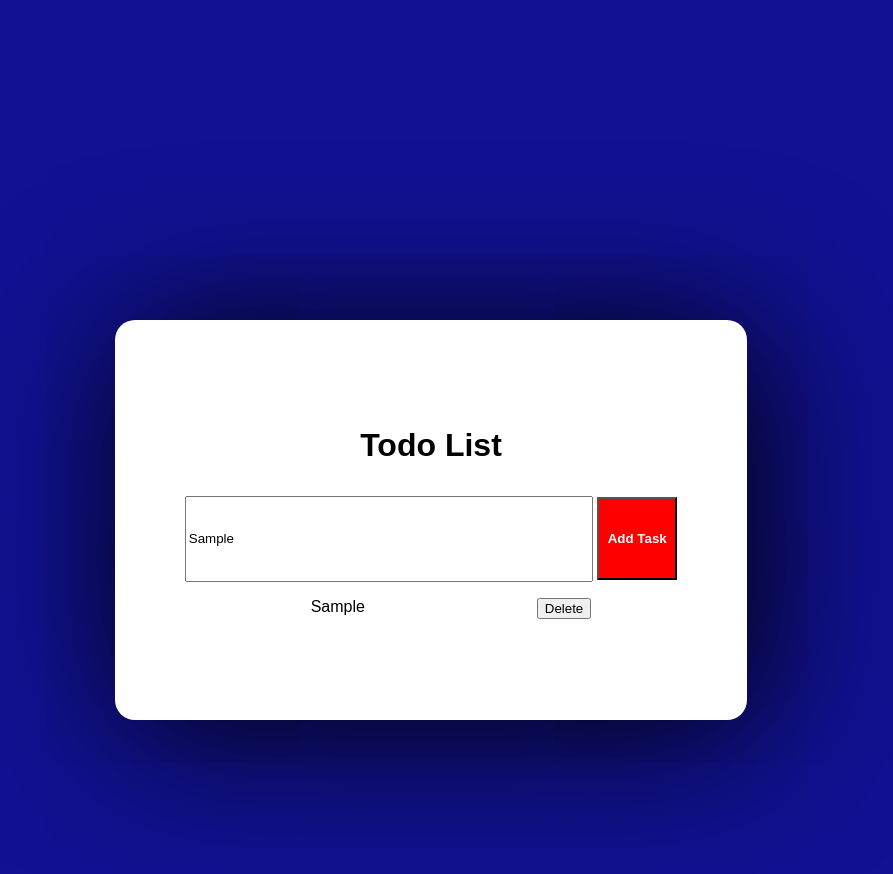
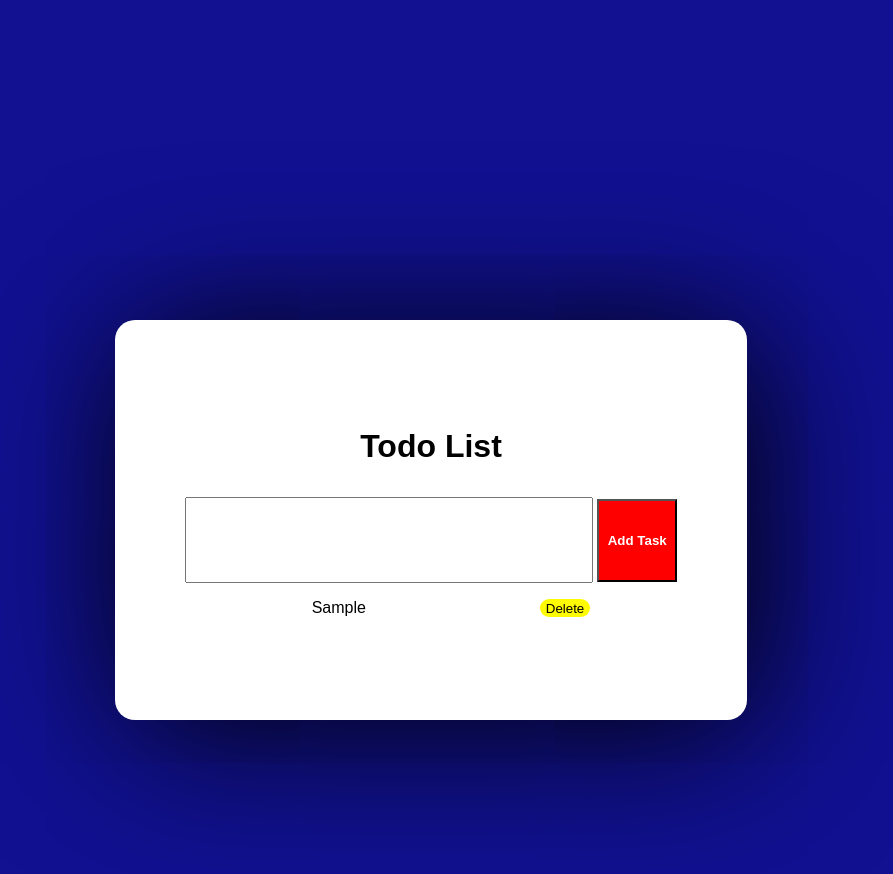
Before and after one commit to SofiiaNykon/To-do-list, a plain HTML site: page index.html in a window 1280 px wide. Both pictures are taken after typing "Sample" into the empty fields and a click on the button "Add Task". Shown: the whole page, without its empty margins (209-1102 px from the left). Drawn offline with Linux system fonts and the light colour scheme.

Commit message:
added JS

```diff
--- a/index.html
+++ b/index.html
@@ -12,7 +12,7 @@
 <h1>Todo List</h1>
 <div class="input-container">
     <input id="input-task" type="text">
-    <button type="button"  class="btn" id="btn"> Add Task</button>
+    <button type="button"  class="btn" id="tast"> Add Task</button>
 </div>
 <ul class="todo-list"></ul>
         </div>
--- a/script.css
+++ b/script.css
@@ -46,4 +46,11 @@ font-weight: 700;
 .todo-list-item{
     display: flex;
     justify-content: space-around;
+    margin-bottom: 10px;
 }
+.todo-list-item button{
+    border-radius: 10px;
+    background-color: rgb(255, 251, 0);
+    cursor: pointer;
+    border: none;
+}
--- a/script.js
+++ b/script.js
@@ -1,5 +1,5 @@
 const input = document.getElementById("input-task");
-const button = document.getElementById("btn");
+const button = document.getElementById("tast");
 const list = document.querySelector(".todo-list");
 
 button.addEventListener(`click`, () => {
@@ -10,5 +10,8 @@ button.addEventListener(`click`, () => {
     list.appendChild(li);
     li.appendChild(deleteBtn);
     deleteBtn.innerText ="Delete"
-
+    input.value = "";
+    deleteBtn.addEventListener(`click`,()=>{
+        list.removeChild(li);
+    } )
 })
```
